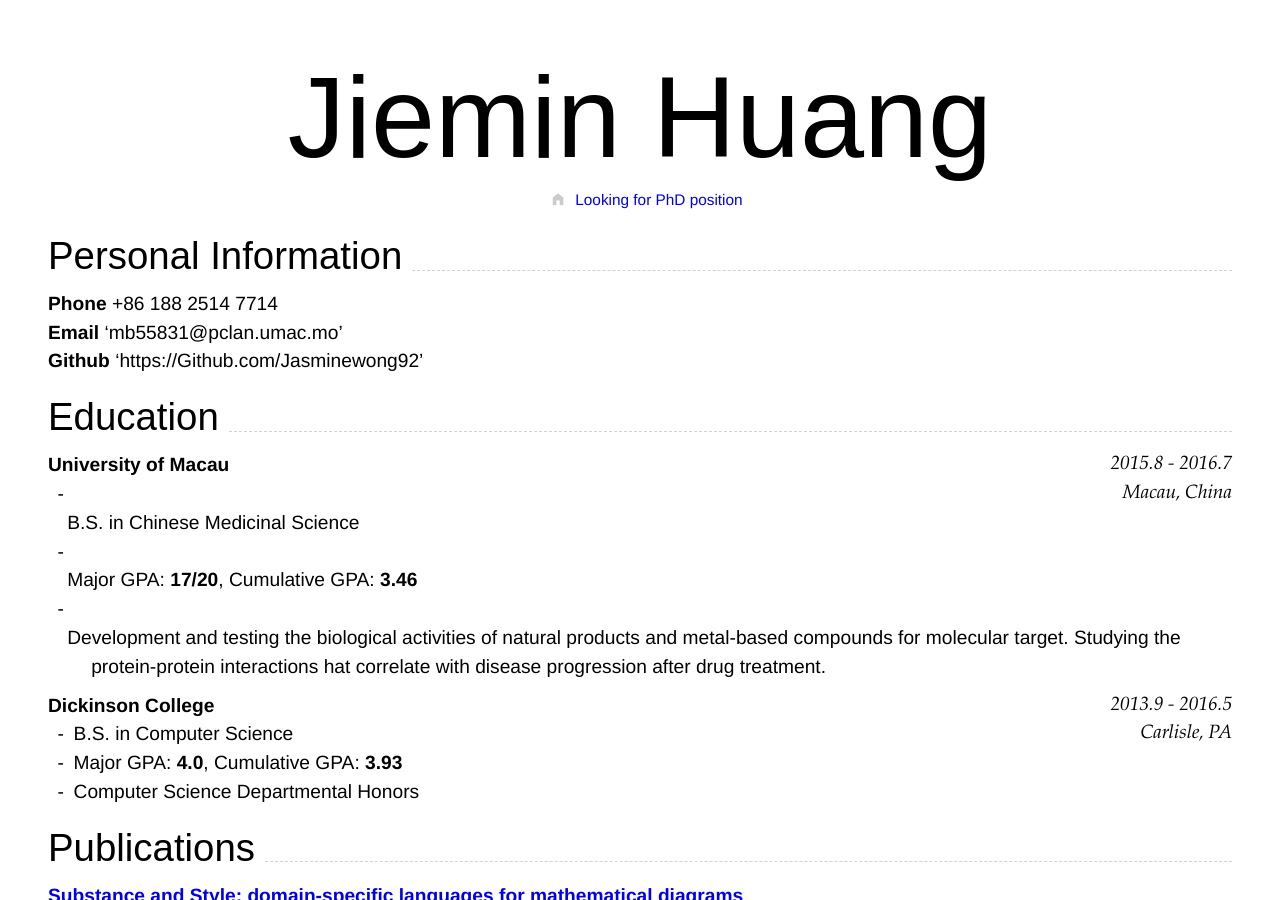
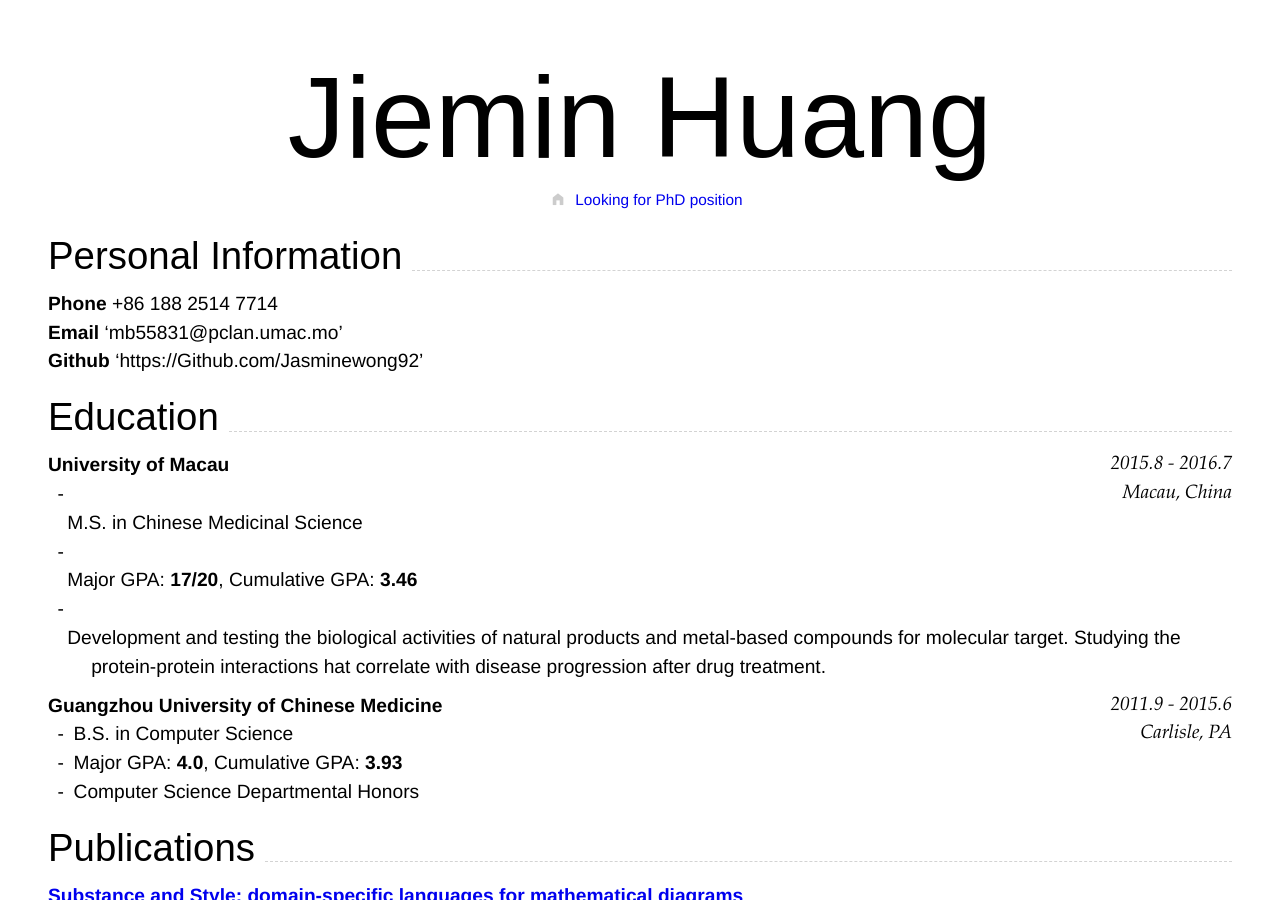
Before and after one commit to Jasminewong92/Jiemin-Huang.github.io, a Jekyll site: the page built from nimo-markdown-cv-c67f47571b3ac91db155d8a3d59f8a8a8c04a124/index.md, in a window 1280 px wide and 900 px high. Built offline with Jekyll 4.4.1, drawn with Linux system fonts in a browser that asks for light colours.

Commit message:
Update index.md

````diff
--- a/nimo-markdown-cv-c67f47571b3ac91db155d8a3d59f8a8a8c04a124/index.md
+++ b/nimo-markdown-cv-c67f47571b3ac91db155d8a3d59f8a8a8c04a124/index.md
@@ -32,7 +32,7 @@ __Github__     'https://Github.com/Jasminewong92'
 ```
 Macau, China
 ```
-- B.S. in Chinese Medicinal Science
+- M.S. in Chinese Medicinal Science
 
 - Major GPA: __17/20__, Cumulative GPA: __3.46__
 
@@ -43,7 +43,7 @@ molecular target. Studying the protein-protein interactions hat correlate with d
 
 
 
-### __Dickinson College__ `2013.9 - 2016.5`
+### __Guangzhou University of Chinese Medicine__ `2011.9 - 2015.6`
 ```
 Carlisle, PA
 ```
````
